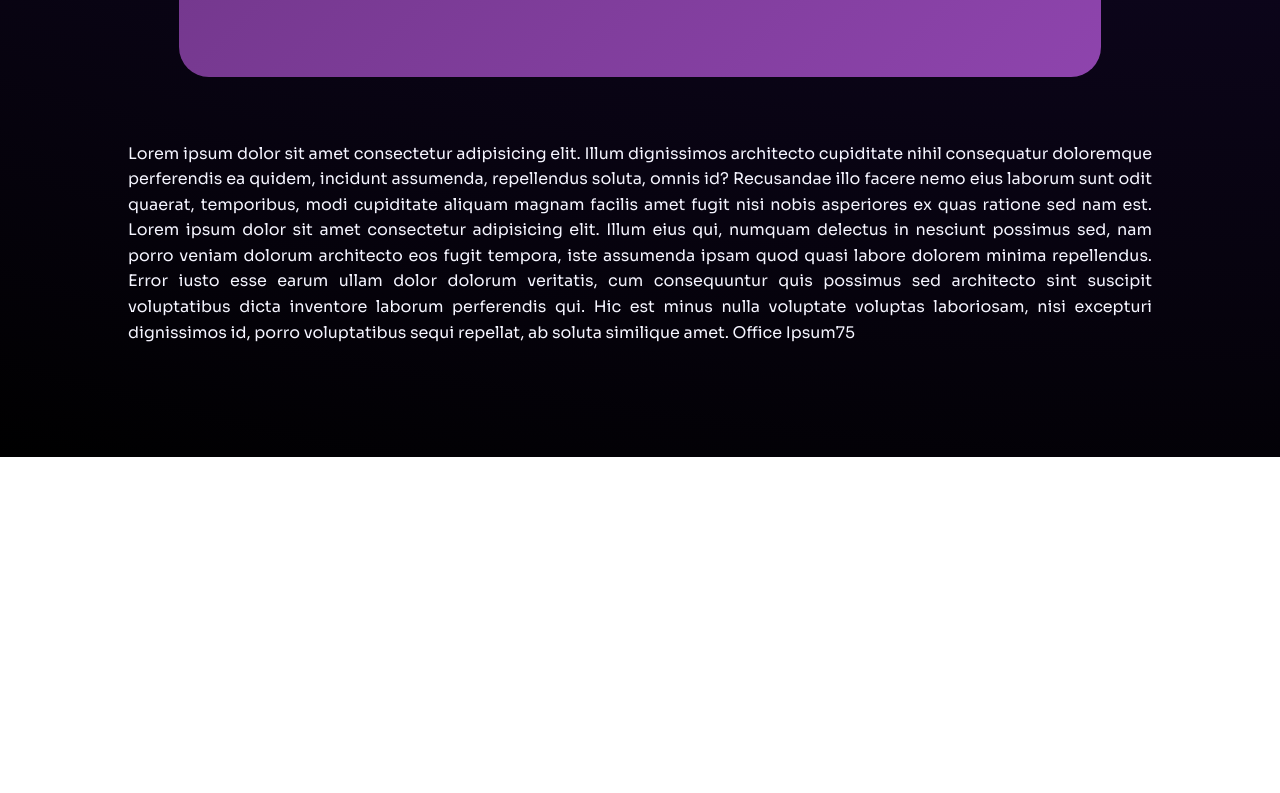
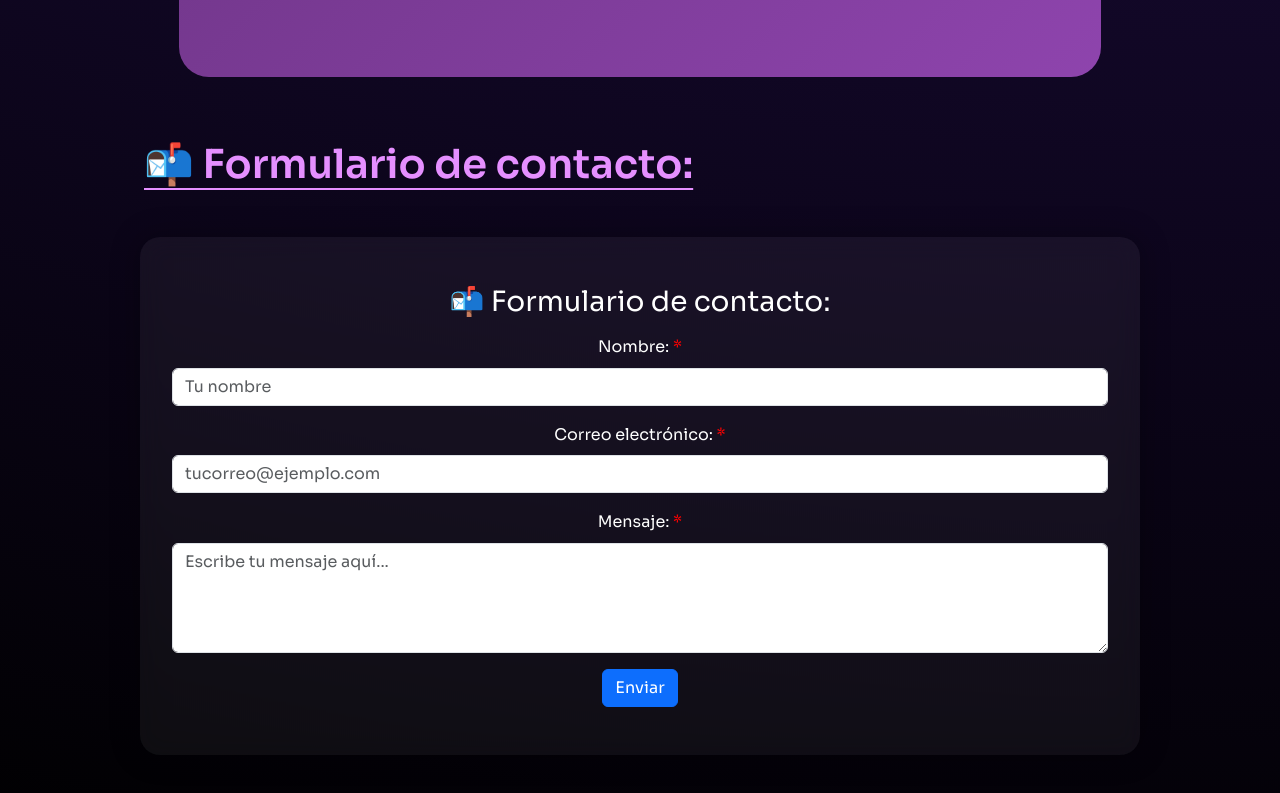
Before and after one commit to DaiaZabala/PortfolioWebMobile, a plain HTML site: page index.html in a window 1280 px wide. Shown: the part 4089-4882 px from the top of the page. Before the commit the page ends 4546 px from the top, so only its background shows below. Drawn offline with nearby package versions, Linux system fonts and the light colour scheme.

Commit message:
formulario

```diff
--- a/index2.html
+++ b/index.html
@@ -226,9 +226,38 @@
 
       </section>
       <section id="Contacto">
-       Lorem ipsum dolor sit amet consectetur adipisicing elit. Illum dignissimos architecto cupiditate nihil consequatur doloremque perferendis ea quidem, incidunt assumenda, repellendus soluta, omnis id? Recusandae illo facere nemo eius laborum sunt odit quaerat, temporibus, modi cupiditate aliquam magnam facilis amet fugit nisi nobis asperiores ex quas ratione sed nam est.
-       Lorem ipsum dolor sit amet consectetur adipisicing elit. Illum eius qui, numquam delectus in nesciunt possimus sed, nam porro veniam dolorum architecto eos fugit tempora, iste assumenda ipsam quod quasi labore dolorem minima repellendus. Error iusto esse earum ullam dolor dolorum veritatis, cum consequuntur quis possimus sed architecto sint suscipit voluptatibus dicta inventore laborum perferendis qui. Hic est minus nulla voluptate voluptas laboriosam, nisi excepturi dignissimos id, porro voluptatibus sequi repellat, ab soluta similique amet.
-       Office Ipsum75
+        <h2 class="titulos">📬 Formulario de contacto:</h2>
+        <div class="container mt-5">
+          <h3 class="lenguaje" style="color: white;">📬 Formulario de contacto:</h3>
+          <form id="formContacto" class="mt-3">
+            <div class="mb-3">
+              <label for="nombre" class="form-label" style="color: white;">Nombre: <span style="color: red;">*</span></label>
+              <input type="text" class="form-control" id="nombre" placeholder="Tu nombre" required>
+            </div>
+
+            <div class="mb-3">
+              <label for="email" class="form-label" style="color: white;">Correo electrónico: <span style="color: red;">*</span></label>
+              <input type="email" class="form-control" id="email" placeholder="tucorreo@ejemplo.com" required>
+            </div>
+
+            <div class="mb-3">
+              <label for="mensaje" class="form-label" style="color: white;">Mensaje: <span style="color: red;">*</span></label>
+              <textarea class="form-control" id="mensaje" rows="4" placeholder="Escribe tu mensaje aquí..." required></textarea>
+            </div>
+
+            <button type="submit" class="btn btn-primary">Enviar</button>
+          </form>
+
+          <div id="mensajeEnviado" class="alert alert-success mt-3" style="display: none;">
+            ✅ ¡Correo enviado con éxito!
+          </div>
+        </div>
+
+        <!-- Tu script JS -->
+
+
+        </div>
+
 
       </section>
     </div>
@@ -236,7 +265,7 @@
 
     <footer>
       <h2>&copy; 2025 Daiana Zabala. Todos los derechos reservados.</h2>
-    </footer>
+    </footer><script src="formulario.js"></script>
     <script
       src="https://cdn.jsdelivr.net/npm/bootstrap@5.3.5/dist/js/bootstrap.bundle.min.js"
       integrity="sha384-k6d4wzSIapyDyv1kpU366/PK5hCdSbCRGRCMv+eplOQJWyd1fbcAu9OCUj5zNLiq"
```
Also changed, not shown: static/css/formulario.js (added, +19 -0 lines).
